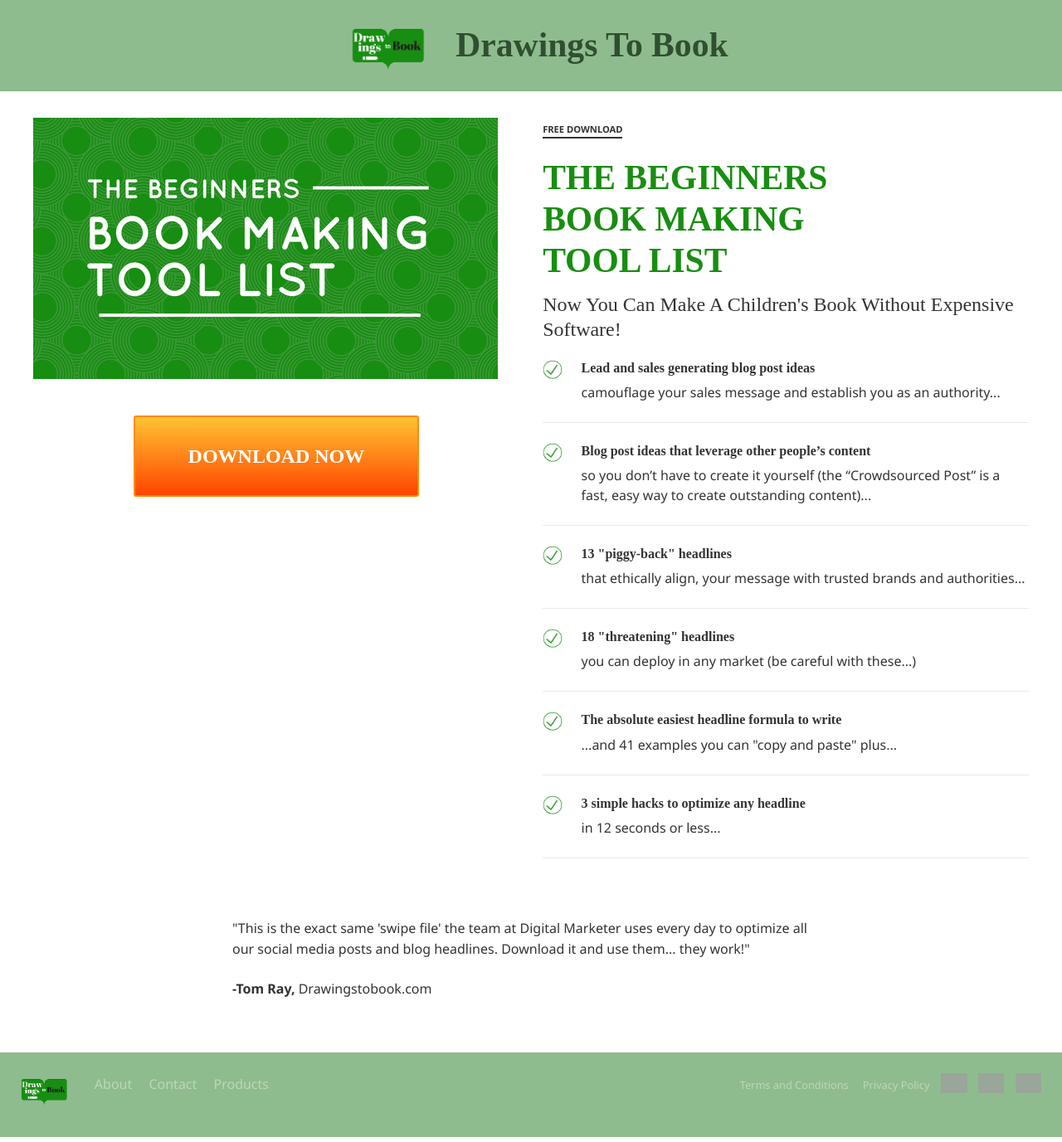
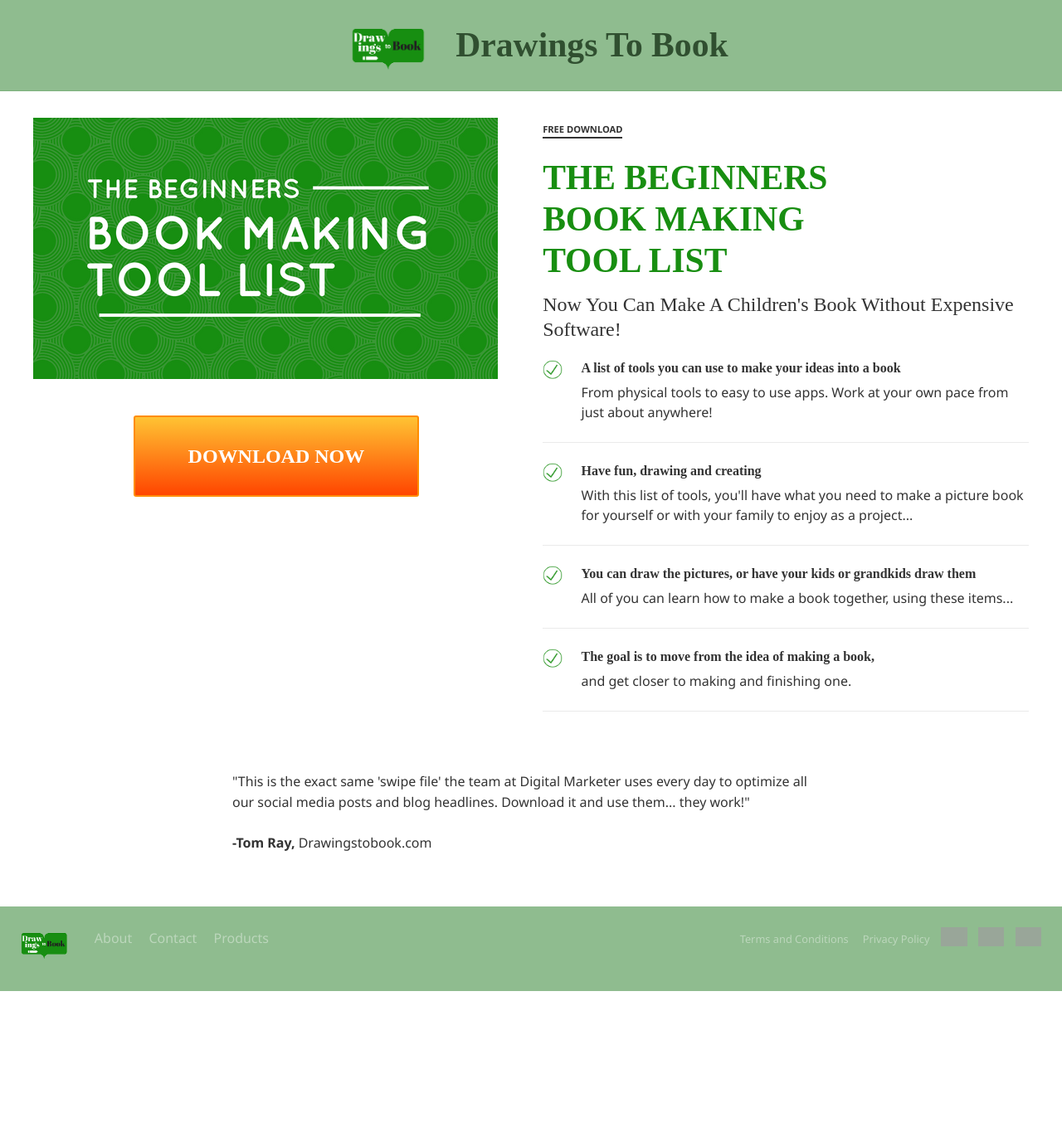
Before and after one commit to fourthirty-two/drawingstobook, a Jekyll site: the page built from index.html, in a window 1280 px wide. Shown: the whole page at 83% size. Built offline with Jekyll 4.4.1, drawn with Linux system fonts in a browser that asks for light colours; some web fonts are replaced; comment, search, counter and statistics services are not loaded; after the commit the page ends 1201 px from its top, so only the background shows below that; grey boxes are pictures that could not be loaded.

Commit message:
:pencil: updated data files for landing page description

```diff
--- a/_data/details.yml
+++ b/_data/details.yml
@@ -1,19 +1,13 @@
 # This is where benefit & description for tool-list-download will go.
 
-- title: Lead and sales generating blog post ideas
-  description: camouflage your sales message and establish you as an authority...
+- title: A list of tools you can use to make your ideas into a book
+  description: From physical tools to easy to use apps. Work at your own pace from just about anywhere!
 
-- title: Blog post ideas that leverage other people’s content
-  description: so you don’t have to create it yourself (the “Crowdsourced Post” is a fast, easy way to create outstanding content)...
+- title: Have fun, drawing and creating
+  description: With this list of tools, you'll have what you need to make a picture book for yourself or with your family to enjoy as a project...
 
-- title: 13 "piggy-back" headlines
-  description: that ethically align, your message with trusted brands and authorities...
+- title: You can draw the pictures, or have your kids or grandkids draw them
+  description: All of you can learn how to make a book together, using these items...
 
-- title: 18 "threatening" headlines
-  description: you can deploy in any market (be careful with these...)
-
-- title: The absolute easiest headline formula to write
-  description: ...and 41 examples you can "copy and paste" plus...
-
-- title: 3 simple hacks to optimize any headline
-  description: in 12 seconds or less...
+- title: The goal is to move from the idea of making a book,
+  description: and get closer to making and finishing one.
```
